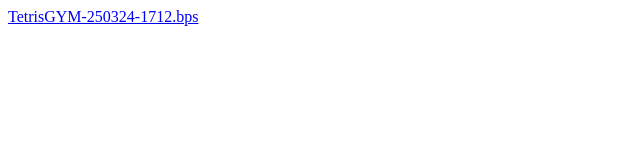
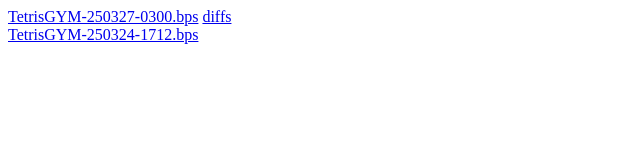
Before and after one commit to zohassadar/gymbuilds, a plain HTML site: page patches/index.html in a window 1280 px wide. Shown: the whole page, without its empty margins (0-640 px from the left). Drawn offline with Linux system fonts and the light colour scheme.

Commit message:
Automated update for TetrisGYM-250327-0300.bps

```diff
--- a/patches/index.html
+++ b/patches/index.html
@@ -5,6 +5,7 @@ Gym Builds
 </title>
 </head>
 <body>
-<a href="TetrisGYM-250324-1712.bps">TetrisGYM-250324-1712.bps</a>&nbsp<br>
+<a href="TetrisGYM-250327-0300.bps">TetrisGYM-250327-0300.bps</a>&nbsp;<a href="https://github.com/kirjavascript/TetrisGYM/compare/df937b12806b35332880d37057188d052d859260...d4ffde98d5629ef4790ffa47699f7cb439631e8d">diffs</a><br>
+<a href="TetrisGYM-250324-1712.bps">TetrisGYM-250324-1712.bps</a>&nbsp;<br>
 </body>
 </html>
```
Also changed, not shown: 4 other files.
